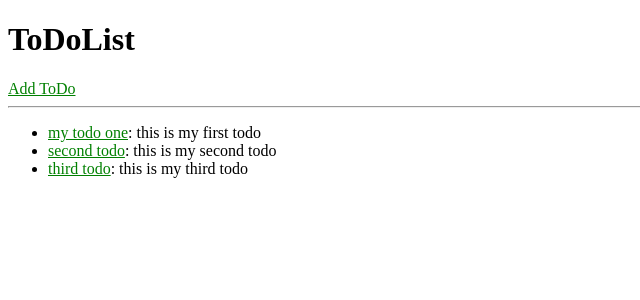
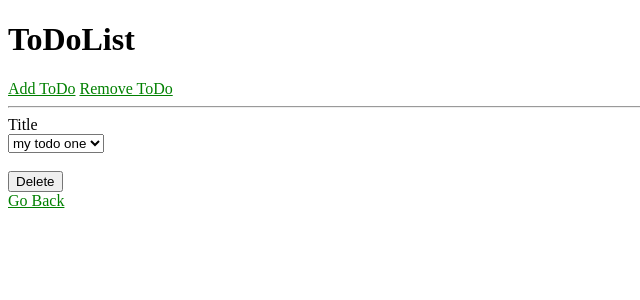
Before and after one commit to drlima/todolist, a Django app: page /todos/remove in a window 1280 px wide. Shown: the top 300 px of the page, without its empty margins (0-640 px from the left). Run offline with Django 3.2, Linux system fonts and the light colour scheme; data comes from the database, SQL or seed files in the repository.

Commit message:
added delete function

```diff
--- a/todolist/todolist/urls.py
+++ b/todolist/todolist/urls.py
@@ -18,6 +18,6 @@ from django.contrib import admin
 
 urlpatterns = [
     url(r'^admin/', admin.site.urls),
+    url(r'^todos/', include('todos.urls')),
     url(r'$', include('todos.urls')),  # redirects the 8000 port to todo app
-    url(r'^todos/', include('todos.urls')),
 ]
--- a/todolist/todos/templates/partials/header.html
+++ b/todolist/todos/templates/partials/header.html
@@ -10,5 +10,6 @@
     <header>
       <h1> ToDoList</h1>
       <a href="/todos/add"> Add ToDo</a>
+      <a href="/todos/remove"> Remove ToDo</a>
       <hr>
     </header>
--- /dev/null
+++ b/todolist/todos/templates/remove.html
@@ -0,0 +1,14 @@
+{% include 'partials/header.html'%}
+<form action="{% url 'remove' %}" method="post">
+  {% csrf_token %}
+    <label for="ToDos"> Title</label><br />
+    <select name="todo_id">
+      {% for todo in todos %}
+        <option value="{{todo.id}}">{{todo.title}}</option>
+      {% endfor %}
+  </select>
+    <br><br>
+    <input type="submit" value="Delete" />
+  </form>
+  <a href="/">Go Back</a>
+{% include 'partials/footer.html'%}
--- a/todolist/todos/urls.py
+++ b/todolist/todos/urls.py
@@ -5,4 +5,5 @@ urlpatterns = [
     url(r'^$', views.index, name='index'),
     url(r'^details/(?P<id>\w{0,50})/$', views.details),
     url(r'^add', views.add, name='add'),
+    url(r'^remove', views.remove, name='remove'),
 ]
--- a/todolist/todos/views.py
+++ b/todolist/todos/views.py
@@ -8,7 +8,7 @@ from .models import Todo
 def index(request):
     context = {
     'name': 'Daniel',
-    'todos': Todo.objects.all()[:10]
+    'todos': Todo.objects.all()
     }
     return render(request, 'index.html', context)
 
@@ -31,3 +31,13 @@ def add(request):
         return redirect('/todos')
     else:
         return render(request, 'add.html')
+
+
+def remove(request):
+    if request.method=='POST':
+        todo = Todo.objects.get(id=request.POST['todo_id'])
+        todo.delete()
+        return redirect('/todos')
+    else:
+        context = {'todos':  Todo.objects.all()}
+        return render(request, 'remove.html', context)
```
